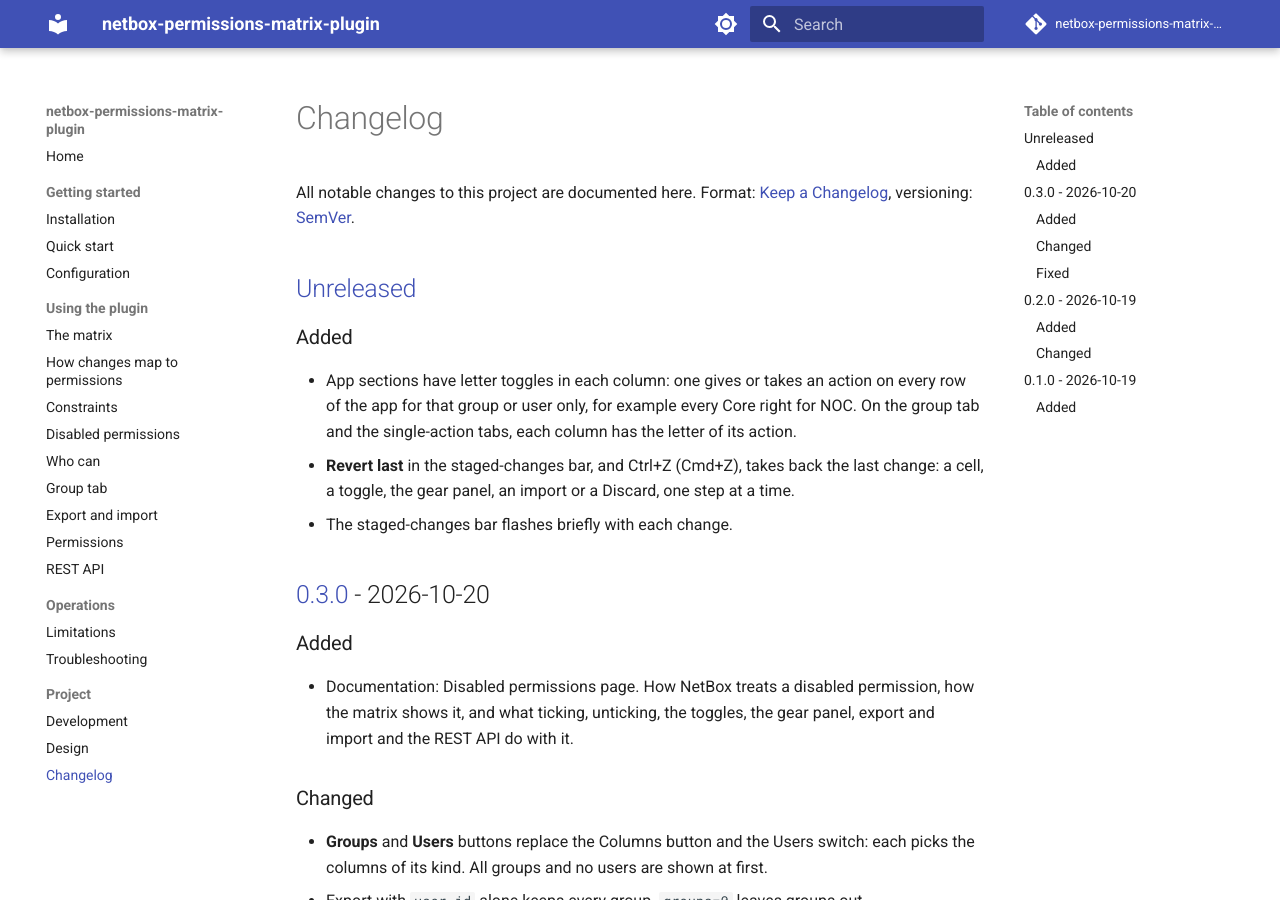
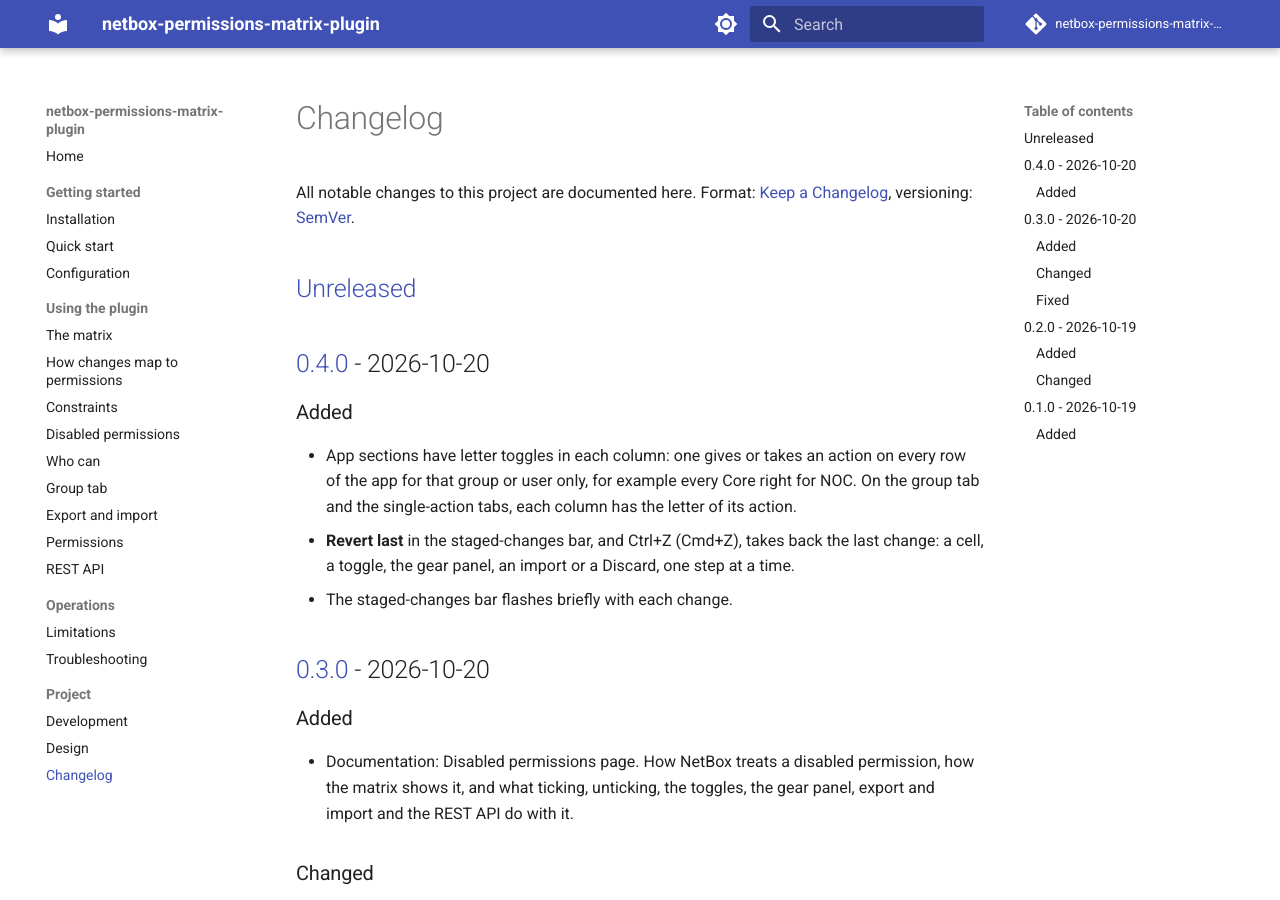
Before and after one commit to thomaschristory/netbox-permissions-matrix-plugin, an MkDocs documentation site: the page built from docs/changelog.md, in a window 1280 px wide and 900 px high. Built offline with MkDocs 1.6.1 and Material for MkDocs 9.7.7, drawn with Linux system fonts in a browser that asks for light colours; comment, search, counter and statistics services are not loaded.

Commit message:
chore: release 0.4.0 (#29)

```diff
--- a/CHANGELOG.md
+++ b/CHANGELOG.md
@@ -4,6 +4,8 @@
 versioning: [SemVer](https://semver.org/).
 
 ## [Unreleased]
+
+## [0.4.0] - 2026-10-20
 
 ### Added
 
@@ -94,7 +96,8 @@
   group tab, export and import, permissions, REST API, limitations, troubleshooting and development.
 - Project scaffold: plugin configuration, settings, CI, release and documentation workflows, development stack.
 
-[Unreleased]: https://github.com/thomaschristory/netbox-permissions-matrix-plugin/compare/v0.3.0...HEAD
+[Unreleased]: https://github.com/thomaschristory/netbox-permissions-matrix-plugin/compare/v0.4.0...HEAD
+[0.4.0]: https://github.com/thomaschristory/netbox-permissions-matrix-plugin/compare/v0.3.0...v0.4.0
 [0.3.0]: https://github.com/thomaschristory/netbox-permissions-matrix-plugin/compare/v0.2.0...v0.3.0
 [0.2.0]: https://github.com/thomaschristory/netbox-permissions-matrix-plugin/compare/v0.1.0...v0.2.0
 [0.1.0]: https://github.com/thomaschristory/netbox-permissions-matrix-plugin/releases/tag/v0.1.0
--- a/netbox_permissions_matrix_plugin/version.py
+++ b/netbox_permissions_matrix_plugin/version.py
@@ -1 +1 @@
-__version__ = "0.3.0"
+__version__ = "0.4.0"
```
Also changed, not shown: README.md (+1 -0 lines), docs/index.md (+1 -0 lines).
